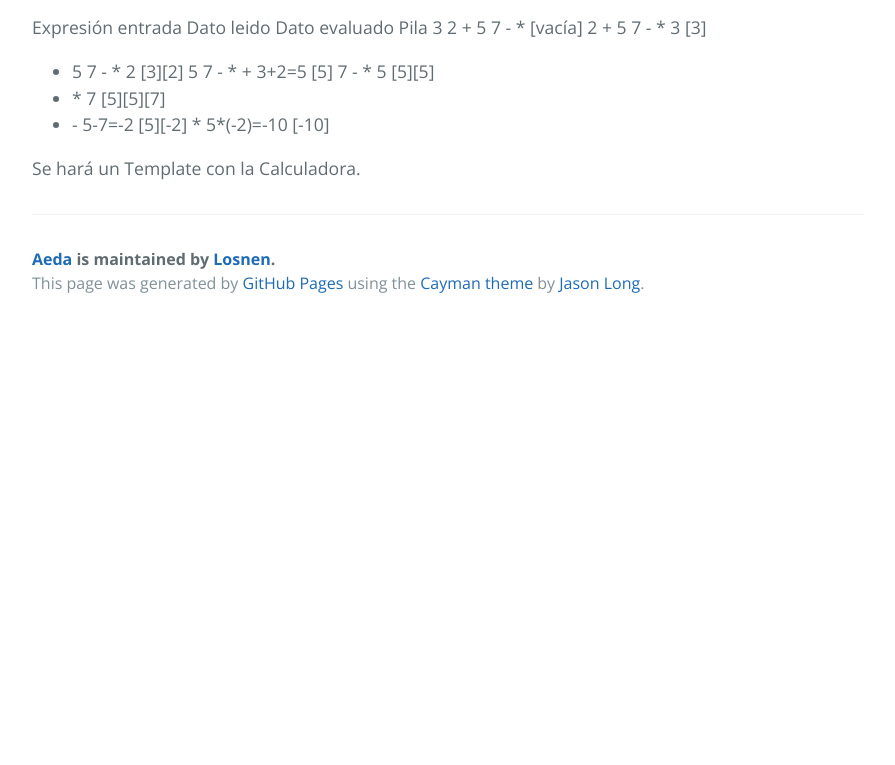
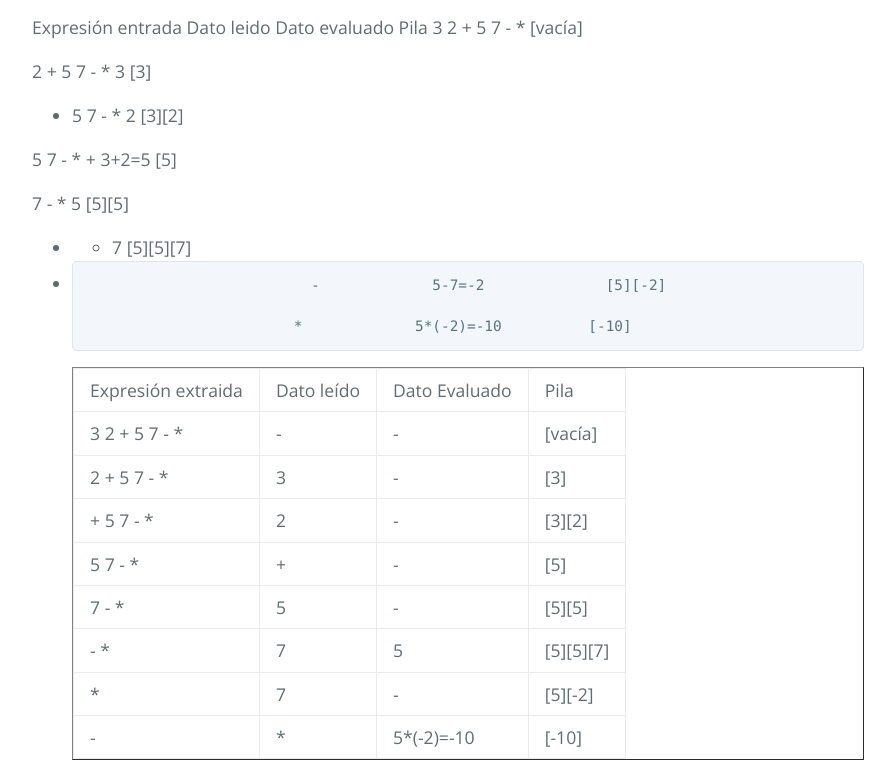
Before and after one commit to Losnen/AEDA, a plain HTML site: page index.html in a window 1280 px wide. Shown: the part 1095-1860 px from the top of the page, without its empty margins (192-1087 px from the left). Before the commit the page ends 1422 px from the top, so only its background shows below. Drawn offline with nearby package versions, Linux system fonts and the light colour scheme.

```diff
--- a/index.html
+++ b/index.html
@@ -50,16 +50,86 @@
 <p>La evaluación de una expresión aritmética en notación postfija se realiza utilizando una pila para almacenar los operandos. Cuando se lee un operando de la expresión de entrada se guarda en la pila; mientras que si lo que se lee de la expresión de entrada es un operador se recuperan los operandos necesarios de la pila, se evalúa la operación y se guarda el resultado en la pila. El terminar de procesar la expresión de entrada el resultado de la misma queda en el top de la pila</p>
 
 <p>Expresión entrada           Dato leido       Dato evaluado        Pila
-3 2 + 5 7 - *                                                     [vacía]
-2 + 5 7 - *                     3                                 [3]</p>
+3 2 + 5 7 - *                                                     [vacía]</p>
+
+<p>2 + 5 7 - *                     3                                 [3]</p>
 
 <ul>
-<li>5 7 - *                       2                                 [3][2]
-5 7 - *                         +             3+2=5               [5]
-7 - *                           5                                 [5][5]</li>
-<li>*                             7                                 [5][5][7]</li>
-<li>                              -             5-7=-2              [5][-2]
-                            *             5*(-2)=-10          [-10]</li>
+<li>5 7 - *                       2                                 [3][2]</li>
+</ul>
+
+<p>5 7 - *                         +             3+2=5               [5]</p>
+
+<p>7 - *                           5                                 [5][5]</p>
+
+<ul>
+<li><ul>
+<li>                            7                                 [5][5][7]</li>
+</ul></li>
+<li>
+<pre><code>                          -             5-7=-2              [5][-2]
+
+                        *             5*(-2)=-10          [-10]
+</code></pre>
+
+<table border="1">
+<tr>
+  <td>Expresión extraida</td>
+  <td>Dato leído</td>
+  <td>Dato Evaluado</td>
+  <td>Pila</td>
+</tr>
+<tr>
+  <td>3 2 + 5 7 - *</td>
+  <td> -  </td>
+  <td> -  </td>
+  <td> [vacía] </td>
+</tr>
+<tr>
+  <td>2 + 5 7 - *</td>
+  <td> 3  </td>
+  <td> -  </td>
+  <td> [3] </td>
+</tr>
+<tr>
+  <td>+ 5 7 - * </td>
+  <td> 2  </td>
+  <td> -  </td>
+  <td> [3][2] </td>
+</tr>
+<tr>
+  <td> 5 7 - * </td>
+  <td>  +   </td>
+  <td> -   </td>
+  <td>  [5] </td>
+</tr>
+<tr>
+  <td> 7 - *  </td>
+  <td>  5   </td>
+  <td> -  </td>
+  <td> [5][5] </td>
+</tr>
+<tr>
+  <td>  - *  </td>
+  <td>  7   </td>
+  <td> 5  </td>
+  <td> [5][5][7] </td>
+</tr>
+ <tr>
+  <td>   *  </td>
+  <td>  7   </td>
+  <td>  -   </td>
+  <td>  [5][-2] </td>
+</tr>
+
+ <tr>
+  <td>   -  </td>
+  <td>  *   </td>
+  <td>  5*(-2)=-10   </td>
+  <td>  [-10] </td>
+</tr>
+</table>
+</li>
 </ul>
 
 <p>Se hará un Template con la Calculadora.</p>
```
Also changed, not shown: params.json (+1 -1 lines).
